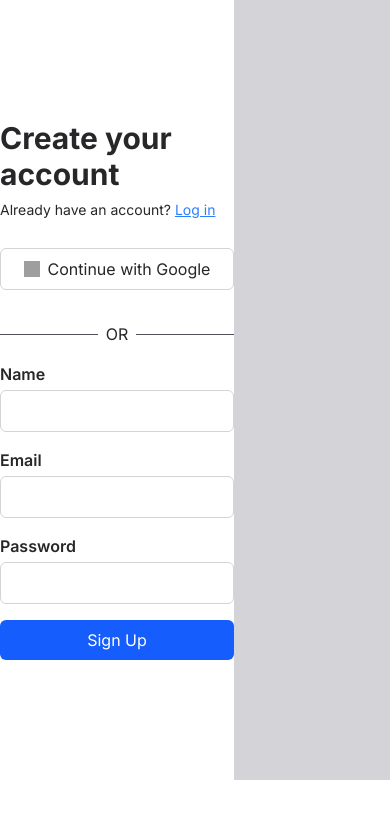
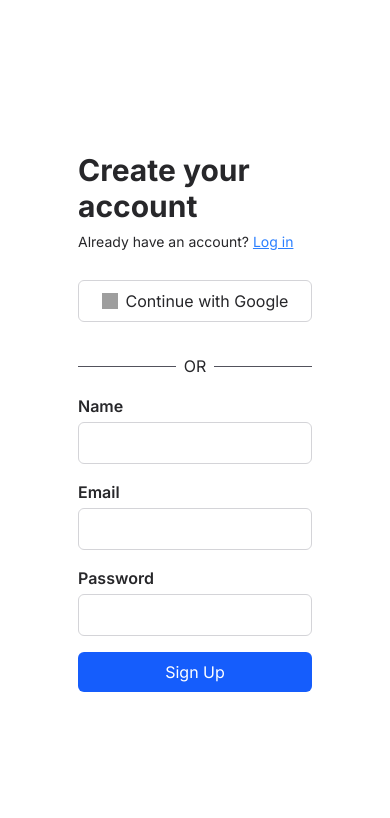
Before and after one commit to arynch24/URL_Shortner, a Next.js app: page /signup in a window 390 px wide. Shown: the top 818 px of the page. Built offline with nearby package versions, Linux system fonts and the light colour scheme; grey boxes are pictures that could not be loaded.

Commit message:
Refactor sign-in and sign-up pages to use 'h-screen' instead of 'h-[calc(100vh-4rem)]' for better responsiveness. Remove unnecessary div element.

```diff
--- a/app/(auth)/signin/page.tsx
+++ b/app/(auth)/signin/page.tsx
@@ -30,7 +30,7 @@ const SigninPage = () => {
     }
 
     return (
-        <div className='h-[calc(100vh-4rem)] w-full flex items-center justify-center'>
+        <div className='h-screen w-full flex items-center'>
             <div className='h-full w-3/5 flex flex-col justify-center text-zinc-800 gap-4 max-w-sm mx-auto'>
                 <div className='flex flex-col gap-2 pb-3'>
                     <h1 className='font-bold text-3xl'>Create your account</h1>
@@ -78,7 +78,6 @@ const SigninPage = () => {
                     </div>
                 </div>
             </div>
-            <div className='w-2/5 h-full bg-zinc-300'></div>
         </div>
 
 
--- a/app/(auth)/signup/page.tsx
+++ b/app/(auth)/signup/page.tsx
@@ -41,11 +41,10 @@ const SignupPage = () => {
         catch (error: any) {
             setError(error.message || "Something went wrong");
         }
-
     };
 
     return (
-        <div className='h-[calc(100vh-4rem)] w-full flex items-center justify-center'>
+        <div className='h-screen w-full flex items-center'>
             <div className='h-full w-3/5 flex flex-col justify-center text-zinc-800 gap-4 max-w-sm mx-auto'>
                 <div className='flex flex-col gap-2 pb-3'>
                     <h1 className='font-bold text-3xl'>Create your account</h1>
@@ -101,42 +100,8 @@ const SignupPage = () => {
                     </div>
                 </div>
             </div>
-            <div className='w-2/5 h-full bg-zinc-300'></div>
         </div>
-
-
     );
 };
 
 export default SignupPage;
-
-{/* <div className='w-full h-screen flex items-center justify-center'>
-            <div className='h-full w-3/5 flex flex-col justify-center text-zinc-800 gap-4 max-w-sm mx-auto'>
-                <div className='flex flex-col gap-2'>
-                    <h1 className='font-bold text-3xl'>Create your account</h1>
-                    <p className='text-sm flex gap-1'>
-                        Already have an account?
-                        <a className='text-blue-600 cursor-pointer' onClick={() => router.push('signin')}>Log in</a>
-                    </p>
-                </div>
-
-                <button className='border p-2 cursor-pointer' onClick={() => signIn('google')}>
-                    Continue with Google
-                </button>
-
-                <div className='flex gap-2 items-center'>
-                    <div className='h-[0.5px] w-full bg-zinc-600' />OR
-                    <div className='h-[0.5px] w-full bg-zinc-600' />
-                </div>
-
-                <form onSubmit={handleSubmit} className="flex flex-col gap-3">
-                    <input type="text" name="name" placeholder="Name" onChange={handleChange} className="border-1 border-zinc-400 p-2 hover:border-zinc-800 rounded focus:outline-none focus:border-zinc-900" />
-                    <input type="email" name="email" placeholder="Email" onChange={handleChange} className="border-[0.5px] p-2" />
-                    <input type="password" name="password" placeholder="Password" onChange={handleChange} className="border p-2" />
-                    {error && <p className="text-red-500">{error}</p>}
-                    <button type="submit" className="bg-black text-white py-2">Sign Up</button>
-                </form>
-            </div>
-
-            <div className='w-2/5 h-full bg-zinc-300'></div>
-        </div> */}
```
